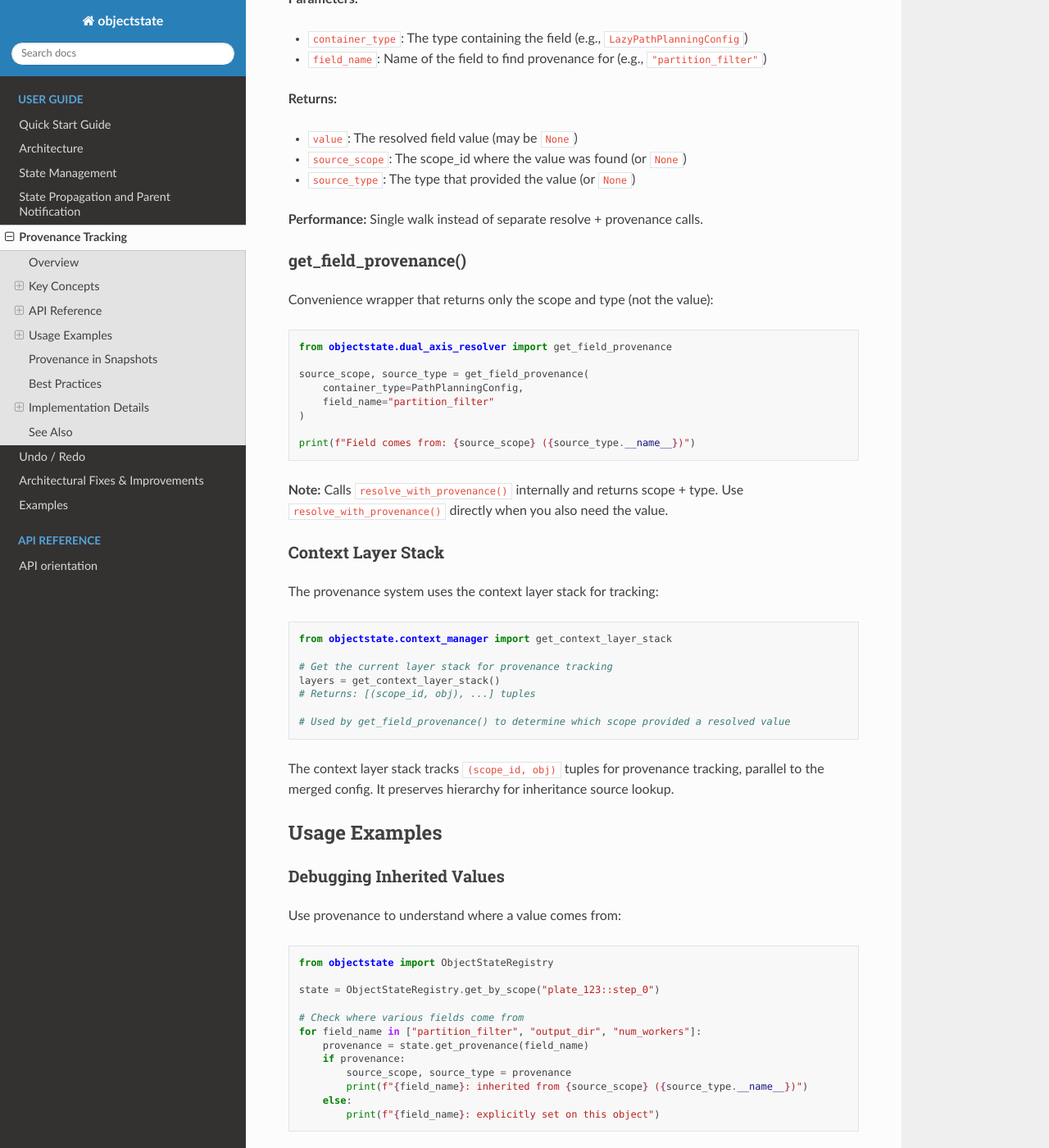
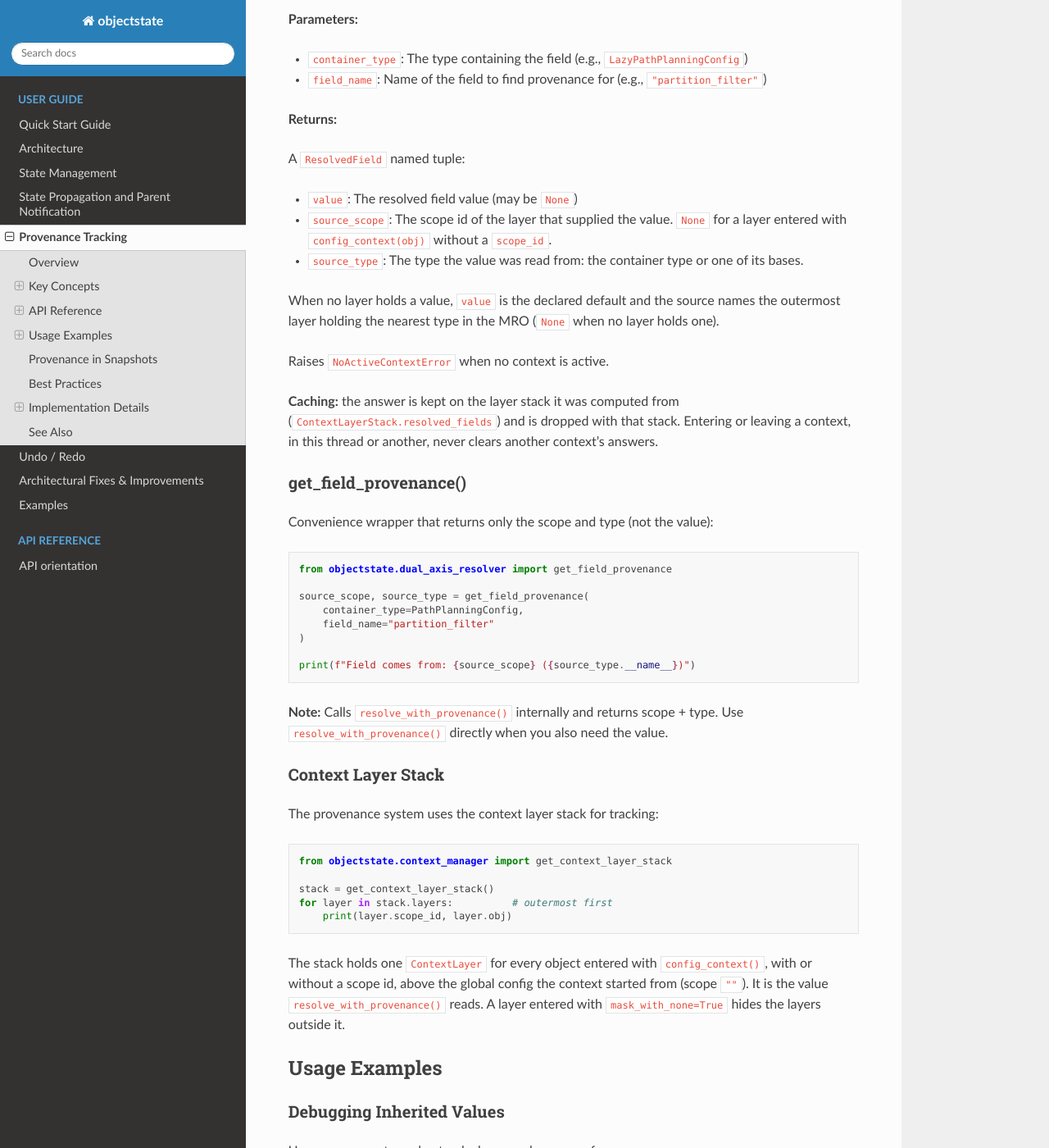
Before and after one commit to OpenHCSDev/ObjectState, a Sphinx documentation site: the page built from docs/provenance.rst, in a window 1280 px wide and 1400 px high, scrolled down 2275 px. Shown: the whole window at 82% size. Built offline with Sphinx 7.4.7 and the Read the Docs theme 3.1.0, drawn with Linux system fonts in a browser that asks for light colours; some of the changed text lies outside the part shown.

Commit message:
Describe the one resolution and the layer stack in the docs
Co-Authored-By: Claude Opus 5.5 <noreply@anthropic.com>

```diff
--- a/docs/provenance.rst
+++ b/docs/provenance.rst
@@ -86,7 +86,8 @@ Get the source scope_id and type for an inherited field value:
 resolve_with_provenance()
 ~~~~~~~~~~~~~~~~~~~~~~~~~~~
 
-Resolve a field value AND find its provenance source in ONE walk:
+Resolve a field in the active context. This is the one resolution: attribute access on a
+lazy config returns its ``value``, and ``ObjectState`` stores all three parts.
 
 .. code-block:: python
 
@@ -109,11 +110,21 @@ Resolve a field value AND find its provenance source in ONE walk:
 
 **Returns:**
 
+A ``ResolvedField`` named tuple:
+
 * ``value``: The resolved field value (may be ``None``)
-* ``source_scope``: The scope_id where the value was found (or ``None``)
-* ``source_type``: The type that provided the value (or ``None``)
+* ``source_scope``: The scope id of the layer that supplied the value. ``None`` for a layer
+  entered with ``config_context(obj)`` without a ``scope_id``.
+* ``source_type``: The type the value was read from: the container type or one of its bases.
 
-**Performance:** Single walk instead of separate resolve + provenance calls.
+When no layer holds a value, ``value`` is the declared default and the source names the
+outermost layer holding the nearest type in the MRO (``None`` when no layer holds one).
+
+Raises ``NoActiveContextError`` when no context is active.
+
+**Caching:** the answer is kept on the layer stack it was computed from
+(``ContextLayerStack.resolved_fields``) and is dropped with that stack. Entering or leaving a
+context, in this thread or another, never clears another context's answers.
 
 get_field_provenance()
 ~~~~~~~~~~~~~~~~~~~~~~~
@@ -142,13 +153,14 @@ The provenance system uses the context layer stack for tracking:
 
     from objectstate.context_manager import get_context_layer_stack
 
-    # Get the current layer stack for provenance tracking
-    layers = get_context_layer_stack()
-    # Returns: [(scope_id, obj), ...] tuples
+    stack = get_context_layer_stack()
+    for layer in stack.layers:          # outermost first
+        print(layer.scope_id, layer.obj)
 
-    # Used by get_field_provenance() to determine which scope provided a resolved value
-
-The context layer stack tracks ``(scope_id, obj)`` tuples for provenance tracking, parallel to the merged config. It preserves hierarchy for inheritance source lookup.
+The stack holds one ``ContextLayer`` for every object entered with ``config_context()``, with or
+without a scope id, above the global config the context started from (scope ``""``). It is the
+value ``resolve_with_provenance()`` reads. A layer entered with ``mask_with_none=True`` hides the
+layers outside it.
 
 Usage Examples
 --------------
@@ -285,7 +297,7 @@ How Provenance Works
 
 The provenance system works through these mechanisms:
 
-1. **Context Layer Stack**: The ``config_context()`` manager tracks ``(scope_id, obj)`` tuples as contexts are pushed.
+1. **Context Layer Stack**: The ``config_context()`` manager adds a ``ContextLayer`` for every object entered.
 
 2. **Dual-Axis Resolution with Provenance**: When resolving inherited fields, ``resolve_with_provenance()`` walks both the MRO and context hierarchy, returning the first concrete value found along with its source information.
 
```
Also changed, not shown: src/objectstate/docs/context_system.rst (+9 -16 lines), 1 other file.
